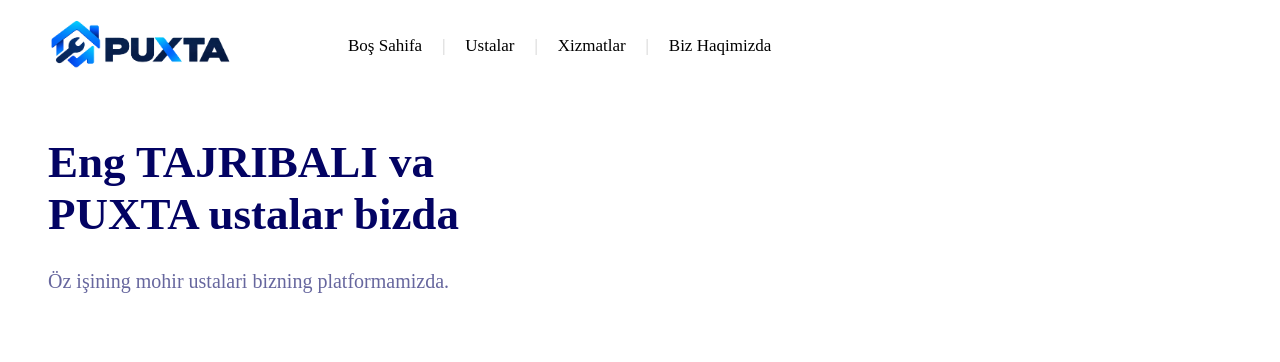
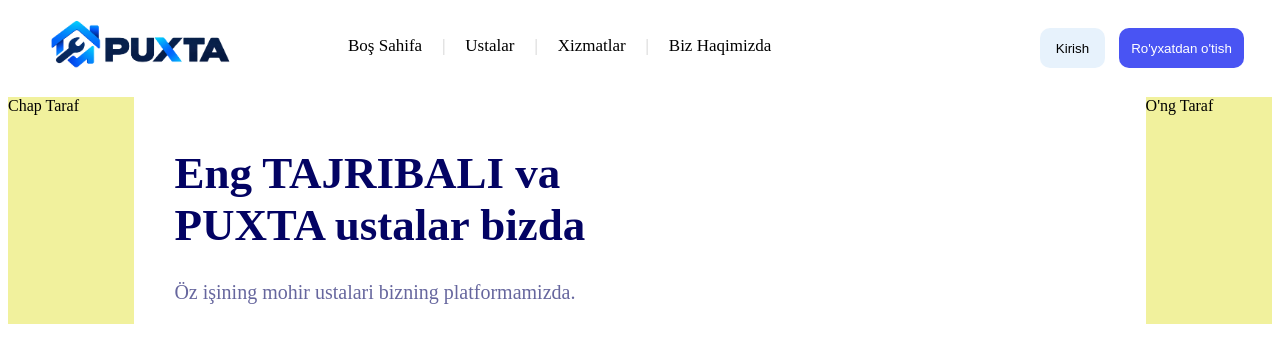
Before and after one commit to Zufar-Aminov/Thorough-Project, a plain HTML site: page index.html in a window 1280 px wide. Drawn offline with Linux system fonts and the light colour scheme.

Commit message:
Updated project files

```diff
--- a/index.html
+++ b/index.html
@@ -7,20 +7,29 @@
     <link rel="stylesheet" href="style.css">
 </head>
 <body>
- <div class="navbar_place" >
+ <nav class="navbar_place" >
     <ul>
         <li class="navbar" > <a class="a1" href="index.html"> Boş Sahifa </a> </li> <span class="nav_beetwen" >|</span>
         <li class="navbar" > <a class="a1" href="masters.html"> Ustalar </a> </li> <span class="nav_beetwen" >|</span>
         <li class="navbar" > <a class="a1" href="services.html"> Xizmatlar </a> </li> <span class="nav_beetwen" >|</span>
         <li class="navbar" > <a class="a1" href="about_us.html"> Biz Haqimizda </a> </li>
     </ul>
-  </div>
 
-  <img src="logo.png" class="logo">
+      <img src="logo.png" class="logo">
 
-  <div class="title1" >
+      <button class="login" >Kirish</button>
+      <button class="register" >Ro'yxatdan o'tish</button>
+
+ </nav>
+ <div class="sidebar" >
+    <div class="sidebar1" ><span>Chap Taraf</span></div>
+    <div class="sidebar2" ><div class="title1">
     <h1 class="main_title" >Eng TAJRIBALI va <br> PUXTA ustalar bizda</h1>
-    <p class="second_title" >Öz işining mohir ustalari bizning platformamizda.</p>
+    <p class="second_title">Öz işining mohir ustalari bizning platformamizda.</p> </div> </div>
+
+    <div class="sidebar3" ><span>O'ng Taraf</span></div>
  </div>
+
+
 </body>
 </html>
--- a/style.css
+++ b/style.css
@@ -43,3 +43,48 @@ div.title1 {
     top: 10px;
     left: 40px;
 }
+
+.login {
+    width: 65px;
+    height: 40px;
+    position: absolute;
+    top: 3.5%;
+    left: 40px;
+    margin-left: 1000px;
+    border-radius: 10px;
+    border-style:none;
+    background-color: rgb(231, 242, 252);
+}
+
+.register {
+    width: 125px;
+    height: 40px;
+    position: absolute;
+    top: 3.5%;
+    left: 1119px;
+    border-radius: 10px;
+    border-style:none;
+    background-color: rgb(73, 84, 243);
+    color: white;
+}
+
+.sidebar {
+    display: flex;
+}
+
+.sidebar1 {
+    width: 10%;
+    background-color: rgb(241, 241, 157);
+    margin-top: 5px;
+}
+
+.sidebar2 {
+    width: 80%;
+    margin-top: -5px;
+}
+
+.sidebar3 {
+    width: 10%;
+    background-color: rgb(241, 241, 157);
+    margin-top: 5px;
+}
```
